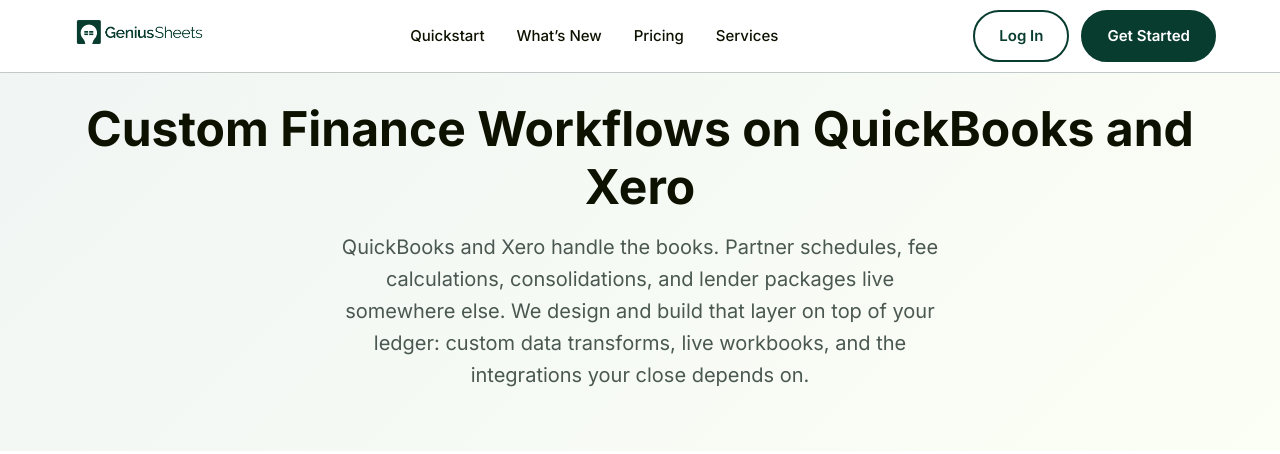
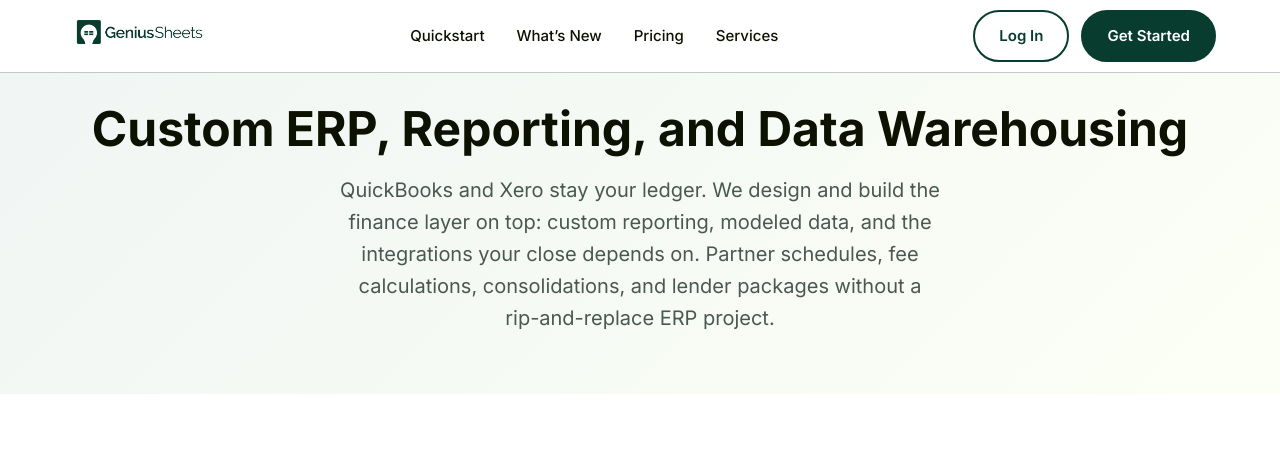
Before and after one commit to GeniusSheets/gs_site, a Jekyll site: the page built from services.html, in a window 1280 px wide and 1400 px high, cut to the strip 0-454 px from the top of the window. Built offline with Jekyll 4.4.1, drawn with Linux system fonts in a browser that asks for light colours; some of the changed text lies outside the part shown.

Commit message:
Lead Services with custom ERP, reporting, and data warehousing.
Shift page copy away from workbook development toward modeled data,
warehouse infrastructure, and finance workflows above QBO/Xero.

Co-authored-by: Cursor <cursoragent@cursor.com>

```diff
--- a/pricing.html
+++ b/pricing.html
@@ -91,11 +91,11 @@ description: "Simple pricing for live financial reporting, from a single entity
       </div>
       <div class="faq-item">
         <button class="faq-question">
-          What's included in the custom report buildout?
+          What's included in custom services?
           <span class="faq-icon">+</span>
         </button>
         <div class="faq-answer">
-          <p>We design and build custom reporting workflows on QuickBooks and Xero: partner schedules, consolidations, management packs, and integrations. Scoped per engagement; <a href="{{ '/services' | relative_url }}">see Services</a> for detail.</p>
+          <p>Custom ERP, reporting, and data warehousing on QuickBooks and Xero: partner schedules, consolidations, modeled data layers, and integrations. Scoped per engagement; <a href="{{ '/services' | relative_url }}">see Services</a> for detail.</p>
         </div>
       </div>
       <div class="faq-item">
--- a/services.html
+++ b/services.html
@@ -1,50 +1,50 @@
 ---
 layout: default
 title: "Services"
-description: "Custom finance workflows on QuickBooks and Xero. Partner schedules, fee calculations, consolidations, and integrations, built on the Genius Sheets warehouse and delivered in Excel or Google Sheets."
+description: "Custom ERP, reporting, and data warehousing on QuickBooks and Xero. Finance workflows, modeled data layers, and integrations built on the Genius Sheets platform."
 ---
 
 <!-- Services Hero -->
 <section class="page-hero">
   <div class="container">
-    <h1>Custom Finance Workflows on QuickBooks and Xero</h1>
-    <p class="page-subtitle">QuickBooks and Xero handle the books. Partner schedules, fee calculations, consolidations, and lender packages live somewhere else. We design and build that layer on top of your ledger: custom data transforms, live workbooks, and the integrations your close depends on.</p>
+    <h1>Custom ERP, Reporting, and Data Warehousing</h1>
+    <p class="page-subtitle">QuickBooks and Xero stay your ledger. We design and build the finance layer on top: custom reporting, modeled data, and the integrations your close depends on. Partner schedules, fee calculations, consolidations, and lender packages without a rip-and-replace ERP project.</p>
   </div>
 </section>
 
-<!-- Custom Workflows -->
+<!-- Custom ERP & Reporting -->
 <section class="service-section">
   <div class="container">
     <div class="service-grid">
       <div class="service-content">
-        <h2>Workflows the Ledger Can't Run</h2>
+        <h2>Custom ERP and Reporting</h2>
         <ul class="service-list">
-          <li>Reporting QuickBooks and Xero can't produce: partner capital schedules, management-fee calculations, property and fund rollups</li>
-          <li>Multi-entity consolidation in your house format, not a canned template</li>
-          <li>Delivered as live Excel or Google Sheets workbooks you own, refreshed daily, drillable to the transaction</li>
+          <li>Finance workflows the ledger can't run: partner capital schedules, management-fee calculations, property and fund rollups</li>
+          <li>Multi-entity reporting in your house format, not a canned template</li>
+          <li>Operational metrics, lender packages, and management reporting tied to live books across every entity</li>
         </ul>
       </div>
       <div class="service-image">
-        <img src="{{ '/assets/images/sections/services-1.jpg' | relative_url }}" alt="Custom reporting workflows on QuickBooks and Xero">
+        <img src="{{ '/assets/images/sections/services-1.jpg' | relative_url }}" alt="Custom ERP and reporting on QuickBooks and Xero">
       </div>
     </div>
   </div>
 </section>
 
-<!-- Data & Integrations -->
+<!-- Data Warehousing -->
 <section class="service-section alt">
   <div class="container">
     <div class="service-grid reverse">
       <div class="service-content">
-        <h2>Data Pipeline and Integrations</h2>
+        <h2>Data Warehousing and Integrations</h2>
         <ul class="service-list">
-          <li>Custom transforms on the Genius Sheets warehouse: transaction-level data from every connected entity</li>
-          <li>Third-party API feeds where your reporting depends on data outside the ledger</li>
-          <li>Push to Tableau, Power BI, or your own stack when the workflow needs it</li>
+          <li>Transaction-level warehouse across every connected QuickBooks and Xero entity, refreshed daily</li>
+          <li>Custom transforms and modeled data layers for the reporting and workflows your team runs on</li>
+          <li>Third-party API feeds and delivery into Tableau, Power BI, or your own stack</li>
         </ul>
       </div>
       <div class="service-image">
-        <img src="{{ '/assets/images/sections/services-2.jpg' | relative_url }}" alt="Custom data pipeline and integrations">
+        <img src="{{ '/assets/images/sections/services-2.jpg' | relative_url }}" alt="Data warehousing and integrations">
       </div>
     </div>
   </div>
@@ -72,8 +72,8 @@ description: "Custom finance workflows on QuickBooks and Xero. Partner schedules
 <!-- CTA Section -->
 <section class="services-cta">
   <div class="container">
-    <h2>Describe the Workflow QuickBooks Can't Run</h2>
-    <p>Partner schedules, fee calcs, multi-entity packs, external data feeds. Tell us what your team rebuilds every month and we'll scope a build.</p>
+    <h2>Scope a Custom Build</h2>
+    <p>Tell us the reporting, data, and workflow gaps QuickBooks leaves open. We'll map what a custom ERP layer on your ledger looks like.</p>
     <a href="{{ '/contact' | relative_url }}" class="btn btn-primary btn-lg">Book a Demo</a>
   </div>
 </section>
```
Also changed, not shown: other parts of services.html (+2 -2 lines).
